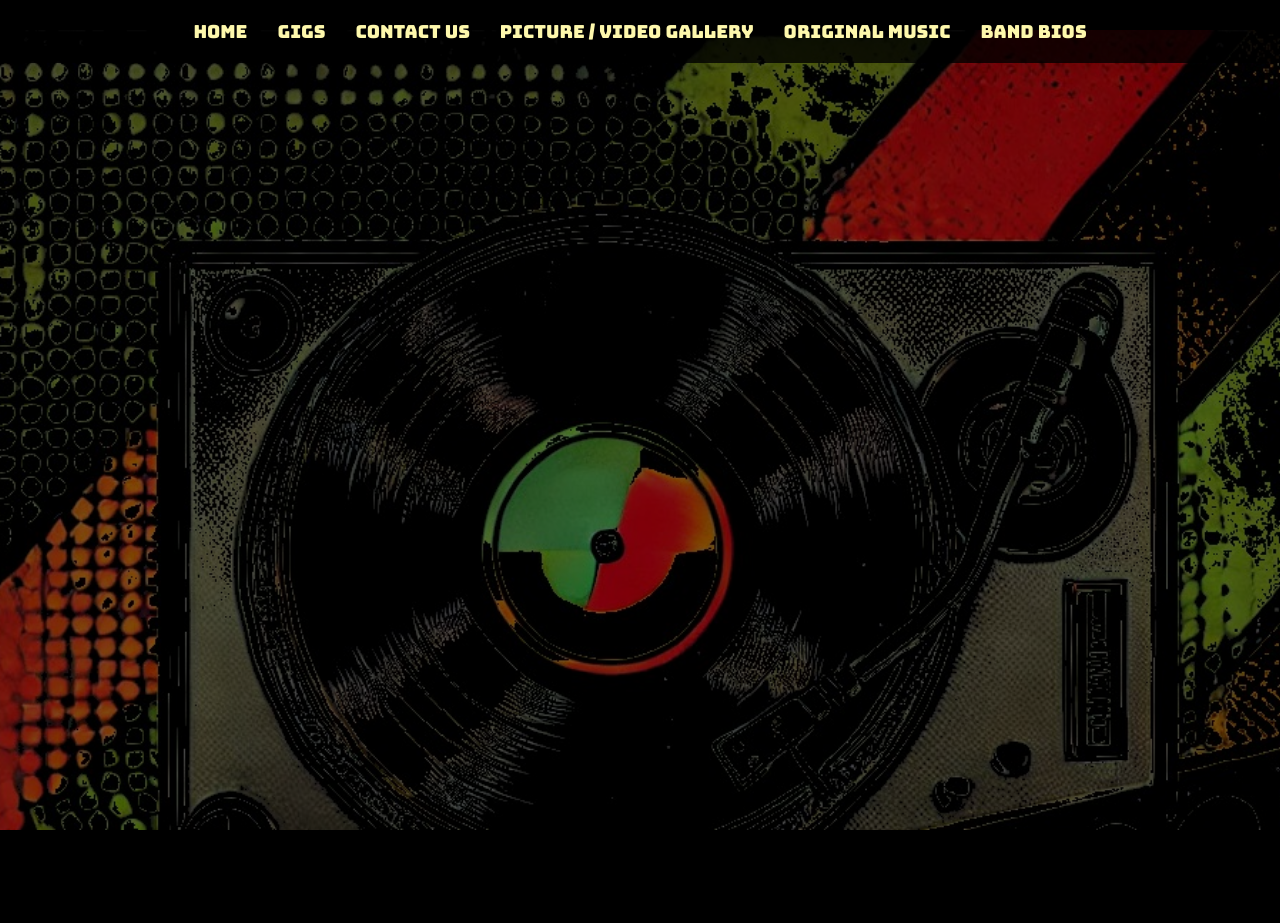
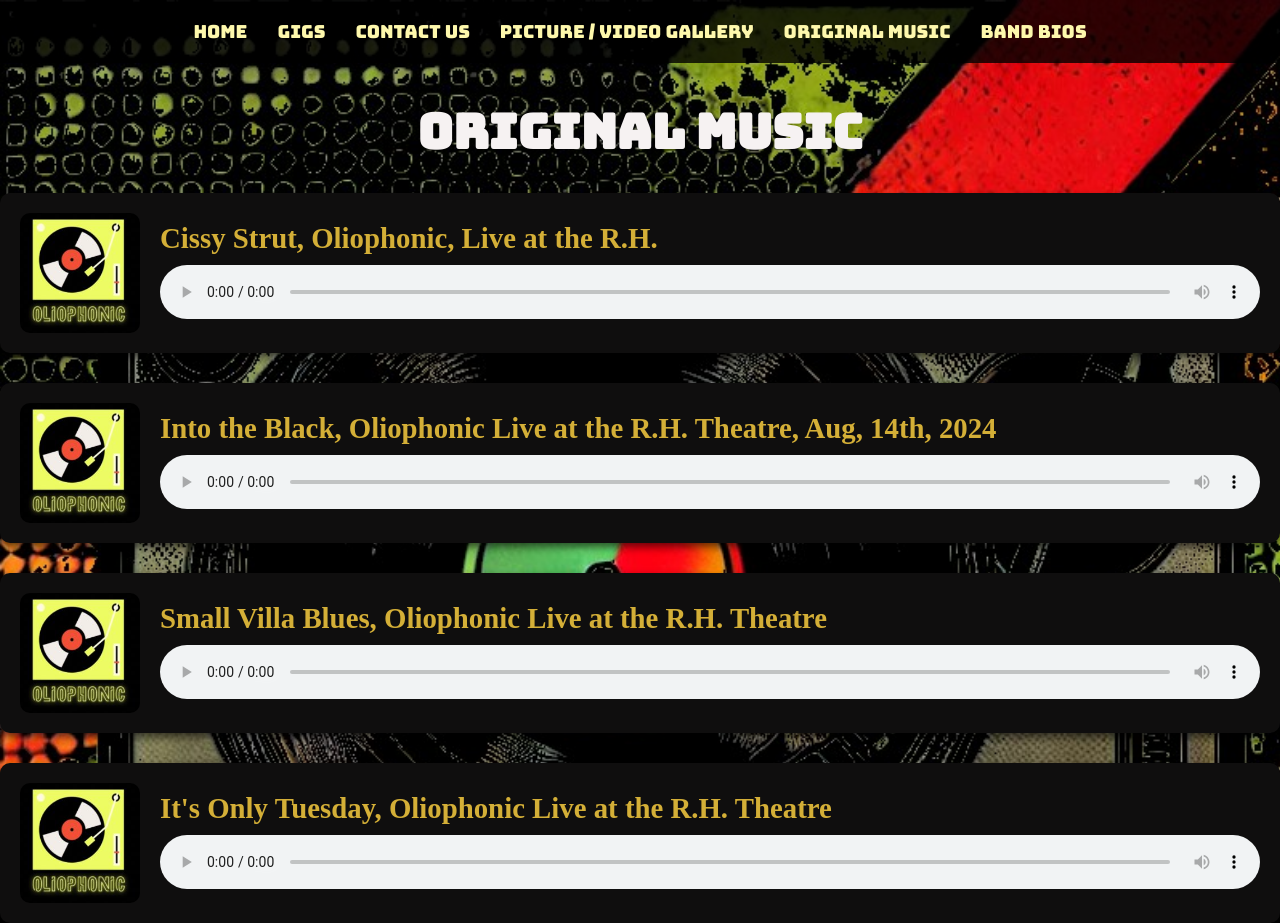
Before and after one commit to Ellaharding1/Oliophonics, a plain HTML site: page originalMusic.html in a window 1280 px wide. Before the commit the page ends 830 px from the top, so only its background shows below. Drawn offline with Linux system fonts and the light colour scheme.

Commit message:
added original music section

```diff
--- a/css/orignialMusic.css
+++ b/css/orignialMusic.css
@@ -1,8 +1,7 @@
-body,html {
-
+body, html {
     margin: 0;
     padding: 0;
-    position: relative; /* Necessary for the overlay */
+    position: relative;
     color: #d4af37;
     background-color: black;
 }
@@ -13,8 +12,8 @@ body,html {
 }
 
 @font-face {
-    font-family: 'Bungee'; /* Name for the font */
-    src: url('../fonts/Bungee-Regular.ttf') format('truetype'); /* Path to the font file */
+    font-family: 'Bungee';
+    src: url('../fonts/Bungee-Regular.ttf') format('truetype');
     font-weight: normal;
     font-style: normal;
 }
@@ -24,16 +23,15 @@ body {
     font-family: 'Bungee', sans-serif;
 }
 
-
 header {
     width: 100%;
     padding: 20px 0;
-    background-color: rgba(0, 0, 0, 0.8); /* Semi-transparent  background */
+    background-color: rgba(0, 0, 0, 0.8);
     text-align: center;
-    position: fixed; /* Keeps the nav bar fixed at the top */
+    position: fixed;
     top: 0;
     left: 0;
-    z-index: 1000; /* Ensures the nav bar stays on top */
+    z-index: 1000;
 }
 
 .nav-list {
@@ -47,22 +45,85 @@ header {
     text-decoration: none;
     font-size: 18px;
     font-weight: 400;
-    color: #FEF8AC; /* Adjust color as needed */
+    color: #FEF8AC;
     text-transform: uppercase;
     transition: color 0.3s ease;
 }
 
 .nav-list li a:hover {
-    color: rgb(255, 0, 0); /* Adjust hover color */
+    color: rgb(255, 0, 0);
 }
 
+/* Updated Background Section */
 .background-section {
-    margin-top: 30px; /* Pushes the section below the navbar */
-    height: 100vh; /* Makes the background section cover the entire viewport height */
+    padding-top: 100px; /* Added padding to prevent overlap with the fixed navbar */
+    height: 100vh;
     background-image: url('../bandPhotos/background-1.jpg');
     background-size: cover;
     background-repeat: no-repeat;
     background-position: center;
-    opacity: 0.5; /* Adjust value for desired transparency */
+}
+
+.background-section h1 {
+    margin-bottom: 30px;
+    font-size: 3em;
+    color: #f6f2f2;
+    font-family: 'Bungee', sans-serif;
+    text-align: center;
 
 }
+
+/* Music Item */
+.music-item {
+    display: flex;
+    align-items: center;
+    justify-content: space-between;
+    background-color: rgba(15, 14, 14);
+    padding: 20px;
+    border-radius: 10px;
+    margin-bottom: 30px;
+    box-shadow: 0 4px 8px rgba(0, 0, 0, 0.6);
+}
+
+.music-item img {
+    width: 120px;
+    height: 120px;
+    border-radius: 10px;
+    object-fit: cover;
+}
+
+.music-info {
+    flex-grow: 1;
+    margin-left: 20px;
+    text-align: left;
+}
+
+.music-info h2 {
+    font-size: 1.8em;
+    margin-bottom: 10px;
+    color: #d4af37;
+    font-family: 'Playfair Display', serif;
+}
+
+audio {
+    width: 100%;
+    outline: none;
+}
+
+/* Responsive Design */
+@media (max-width: 768px) {
+    .music-item {
+        flex-direction: column;
+        align-items: center;
+        text-align: center;
+    }
+
+    .music-info {
+        margin-left: 0;
+        margin-top: 15px;
+    }
+
+    audio {
+        width: 100%;
+    }
+}
--- a/originalMusic.html
+++ b/originalMusic.html
@@ -21,10 +21,54 @@
         </nav>
     </header>
     <section class="background-section">
-        <!-- This section will contain the background image and content -->
-        <div class="content">
-            <h1></h1>
+        <h1>Original Music</h1>
+
+        <div class="music-item">
+            <img src="bandPhotos/logo.png" alt="Album Art">
+            <div class="music-info">
+                <h2>Cissy Strut, Oliophonic, Live at the R.H. </h2>
+                <audio controls>
+                    <source src="bandMusic/song1.mp3" type="audio/mpeg">
+                    Your browser does not support the audio element.
+                </audio>
+            </div>
         </div>
+
+        <div class="music-item">
+            <img src="bandPhotos/logo.png" alt="Album Art">
+            <div class="music-info">
+                <h2>Into the Black, Oliophonic Live at the R.H. Theatre, Aug, 14th, 2024</h2>
+                <audio controls>
+                    <source src="bandMusic/song2.mp3" type="audio/mpeg">
+                    Your browser does not support the audio element.
+                </audio>
+            </div>
+        </div>
+
+        <div class="music-item">
+            <img src="bandPhotos/logo.png" alt="Album Art">
+            <div class="music-info">
+                <h2>Small Villa Blues, Oliophonic Live at the R.H. Theatre</h2>
+                <audio controls>
+                    <source src="bandMusic/song3.mp3" type="audio/mpeg">
+                    Your browser does not support the audio element.
+                </audio>
+            </div>
+        </div>
+
+        <div class="music-item">
+            <img src="bandPhotos/logo.png" alt="Album Art">
+            <div class="music-info">
+                <h2>It's Only Tuesday, Oliophonic Live at the R.H. Theatre</h2>
+                <audio controls>
+                    <source src="bandMusic/song4.mp3" type="audio/mpeg">
+                    Your browser does not support the audio element.
+                </audio>
+            </div>
+        </div>
+
+        <!-- Add more music items as needed -->
+
     </section>
 
 
```
Also changed, not shown: bandPhotos/logo.png (added), 4 other files.
